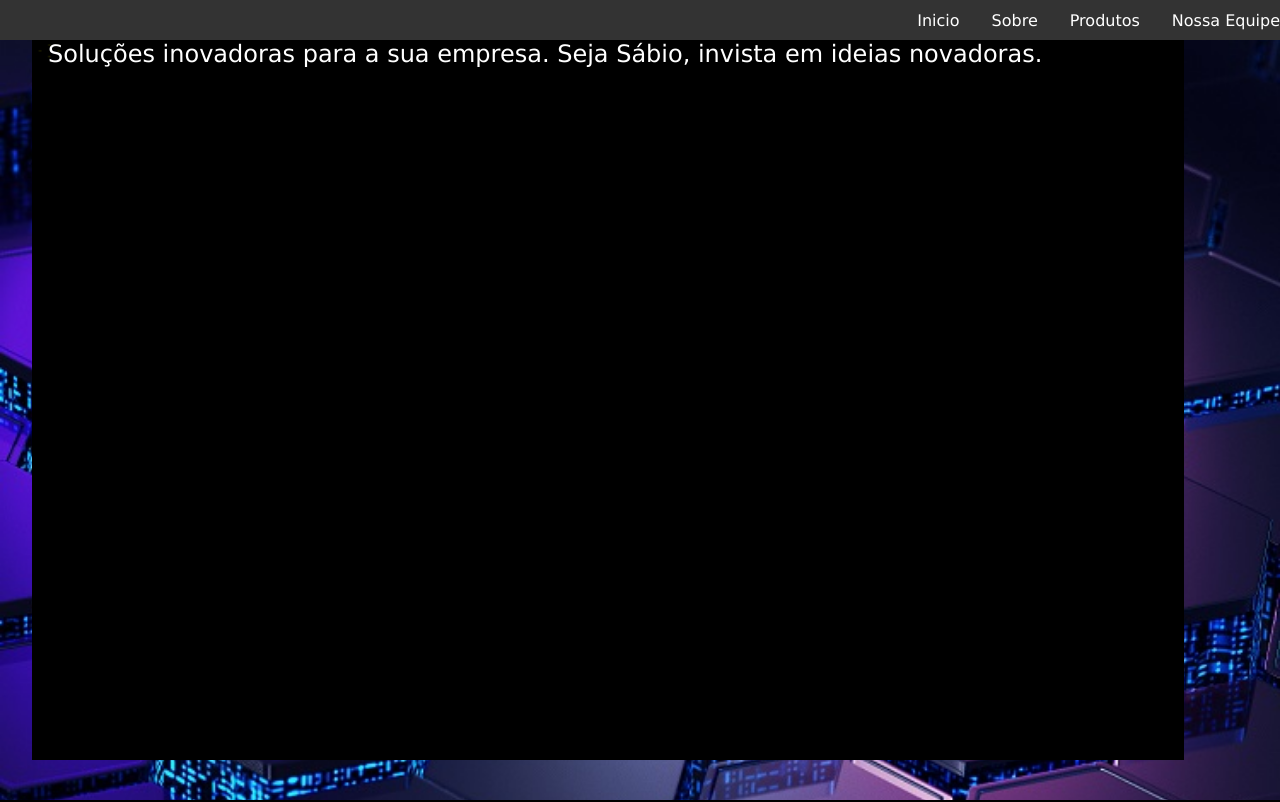
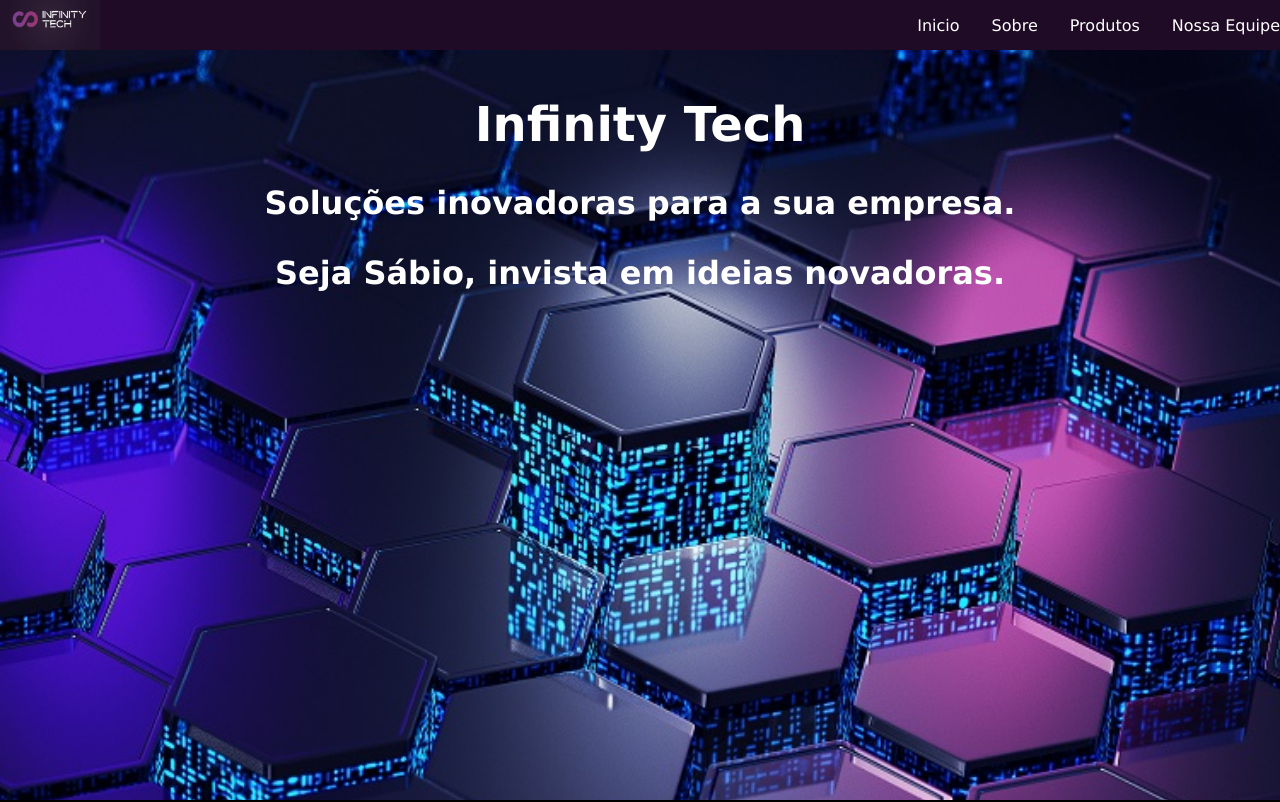
Before and after one commit to andreheller87/Projeto_StokeSafeSite, a plain HTML site: page index.html in a window 1280 px wide. Shown: the top 802 px of the page. Drawn offline with Linux system fonts and the light colour scheme.

Commit message:
update novo

```diff
--- a/css/style.css
+++ b/css/style.css
@@ -15,13 +15,18 @@ body {
 
 header {
     position: fixed;
+    background:rgb(31, 11, 37);
     top: 0;
     left: 0;
     width: 100%;
-    background-color: #333;
-    height: 40px;
+    height: 50px;
     padding: 0;
     margin: 0;
+}
+
+header img{
+    width: 110px;
+    height: 53px;
 }
 
 
@@ -58,30 +63,20 @@ ul li a:hover {
     min-height: 100vh;
 }
 
-.C-title {
-    position: relative;
 
 
+.C-title h1 {
+    text-align: center;
+    color: #fff;
+    font-size: 3em;
+     margin-top: 2em;
 }
 
-
-
-.C-title p {
-    position:absolute;
+.C-title h2 {
+    text-align: center;
     color: #fff;
-    font-size: 2rem;
-
-}
-.C-title img {
-    position: absolute;
-    width:80%;
-    height: 80vh;
-    top: 0;
- }
-
-.texto {
-    text-align: left;
-    display: inline-block;
+    font-size: 2em;
+     margin-top: 1em;
 }
 
 
@@ -162,16 +157,15 @@ header {
     top: 0;
     left: 0;
     width: 100%;
-    background-color: #333;
+
     display: flex;
     justify-content: space-between;
     align-items: center;
-
 }
 
-.logo img {
-    width: 5rem;
-    height: 3rem;
+header img {
+    width:100px;
+
 }
 
 ul {
@@ -212,7 +206,7 @@ ul li a:hover {
 }
 
 .C-title img {
-    margin-left: 2em;
+   margin-left: 2em;
    width: 90%;
    height: 90vh;
 }
--- a/index.html
+++ b/index.html
@@ -13,7 +13,7 @@
 
         <header>
             <div>
-
+                <img src="./img/logoInterativo.gif" alt="logo">
             </div>
 
 
@@ -28,11 +28,10 @@
         <hr id="home">
         <div class="C-title">
 
-            <div class="title">
-                 <img src="./img/logo.gif" alt="logo">
+            <h1>Infinity Tech</h1>
+            <h2>Soluções inovadoras para a sua empresa. </h2>
+              <h2>Seja Sábio, invista em ideias novadoras.</h2>
 
-                <p class="texto">Soluções inovadoras para a sua empresa. Seja Sábio, invista em ideias novadoras.</p>
-            </div>
         </div>
     </div>
 
```
Also changed, not shown: img/logoInterativo.gif (added).
